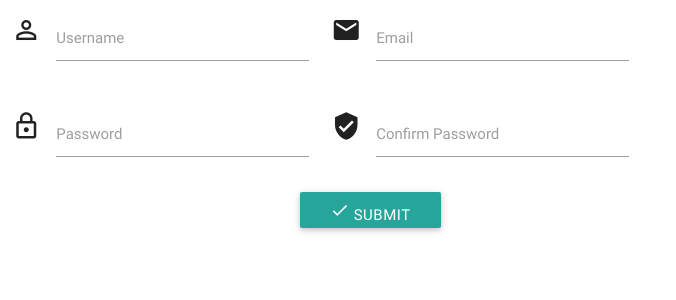
After one commit to drinbigs/iChat, a PHP site: page /signup.php in a window 1280 px wide. The commit adds this page. Shown: the top 300 px of the page, without its empty margins (0-676 px from the left). Run offline with PHP 8.4, Linux system fonts and the light colour scheme.

Commit message:
- "signup.php" and "login.php" ipapasok sa Homepage.

```diff
--- /dev/null
+++ b/signup.php
@@ -0,0 +1,48 @@
+<!DOCTYPE html>
+<html>
+<head>
+	<link type="text/css" rel="stylesheet" href="css/materialize.min.css"  media="screen,projection"/>
+    <meta name="viewport" content="width=device-width, initial-scale=1.0"/>
+    <link href="css/icon.css" rel="stylesheet">
+    <link rel="stylesheet" type="text/css" href="css/confess.css">
+	<title>SignUp</title>
+</head>
+<body>
+<form class="col s12">
+<div class="row s1">
+
+      <div class="row s1">
+        <div class="input-field col s3">
+          <i class="material-icons prefix">perm_identity</i>
+          <input id="username" type="text" class="validate">
+          <label for=username>Username</label>
+        </div>
+
+        <div class="input-field col s3">
+          <i class="material-icons prefix">email</i>
+          <input id="email" type="email" class="validate">
+          <label for="email">Email</label>
+        </div>
+      </div>
+
+	  <div class="row">
+	    <div class="input-field col s3">
+	      <i class="material-icons prefix">lock_outline</i>
+	      <input id="password" type="password" class="validate">
+	      <label for="password">Password</label>
+	    </div>
+
+	    <div class="input-field col s3">
+	      <i class="material-icons prefix">verified_user</i>
+	      <input id="confirmpass" type="password" class="validate">
+	      <label for="confirmpass">Confirm Password</label>
+	    </div>
+	  </div>
+</form>
+	  <div class="row">
+	   	  <button class="btn waves-effect waves-dark lightblue darken-3" type="submit" name="action" style="margin-left: 300px"><i class="material-icons">done</i> SUBMIT
+	      </button>
+     </div>
+  </div>
+</body>
+</html>
```
Also changed, not shown: chat.php (+6 -7 lines), login.php (added, +34 -0 lines).
